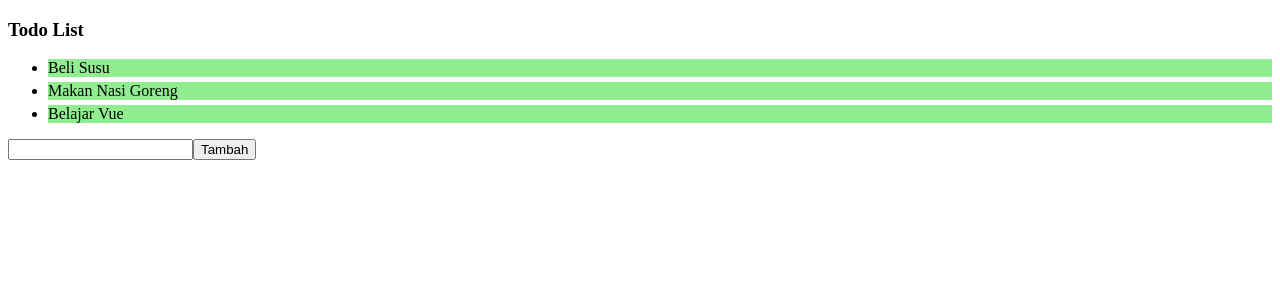
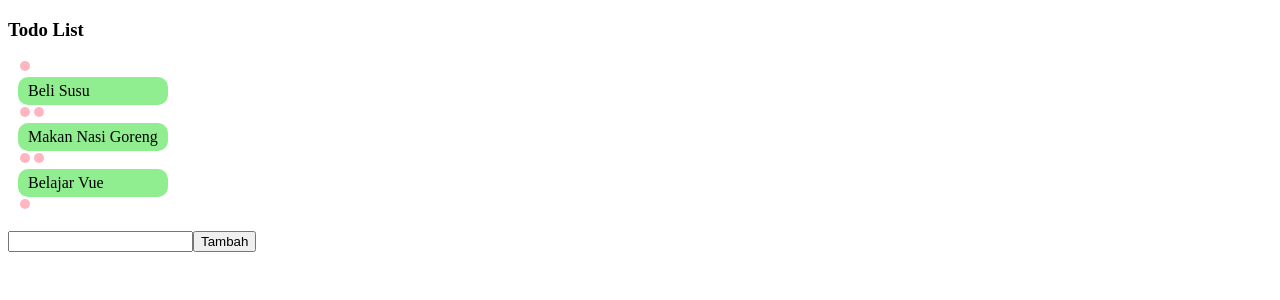
Before and after one commit to erymn/learn-vujs-w3s, a Vue app in the folder ScaleUp/firstsfc/: page / in a window 1280 px wide. Shown: the top 300 px of the page. Built offline with nearby package versions, Linux system fonts and the light colour scheme.

Commit message:
Specific Fallthrough
Specific fallthorugh dengan menggunakan keyword $attrs

```diff
--- a/ScaleUp/firstsfc/src/App2.vue
+++ b/ScaleUp/firstsfc/src/App2.vue
@@ -23,3 +23,10 @@ export default {
     }
 }
 </script>
+<style>
+ul {
+    width: 150px;
+    list-style-type: none;
+    padding-left: 10px;
+}
+</style>
--- a/ScaleUp/firstsfc/src/components/TodoItem.vue
+++ b/ScaleUp/firstsfc/src/components/TodoItem.vue
@@ -1,5 +1,8 @@
 <template>
-    <li style="margin: 5px 0">{{ itemName }}</li>
+    <div class="pinkBall"></div>
+    <li v-bind="$attrs">{{ itemName }}</li>
+    <!--hanya ini yang didefined untuk mendapatkan fallthrough attribute dengan ke $attrs-->
+    <div class="pinkBall"></div>
 </template>
 
 <script>
@@ -7,3 +10,19 @@ export default {
     props: ['itemName']
 }
 </script>
+
+<style>
+.pinkBall {
+    display: inline-block;
+    background-color: lightpink;
+    padding: 5px;
+    margin: 2px;
+    border-radius: 50%;
+}
+
+li {
+    margin: 0;
+    border-radius: 10px;
+    padding: 5px 10px;
+}
+</style>
```
